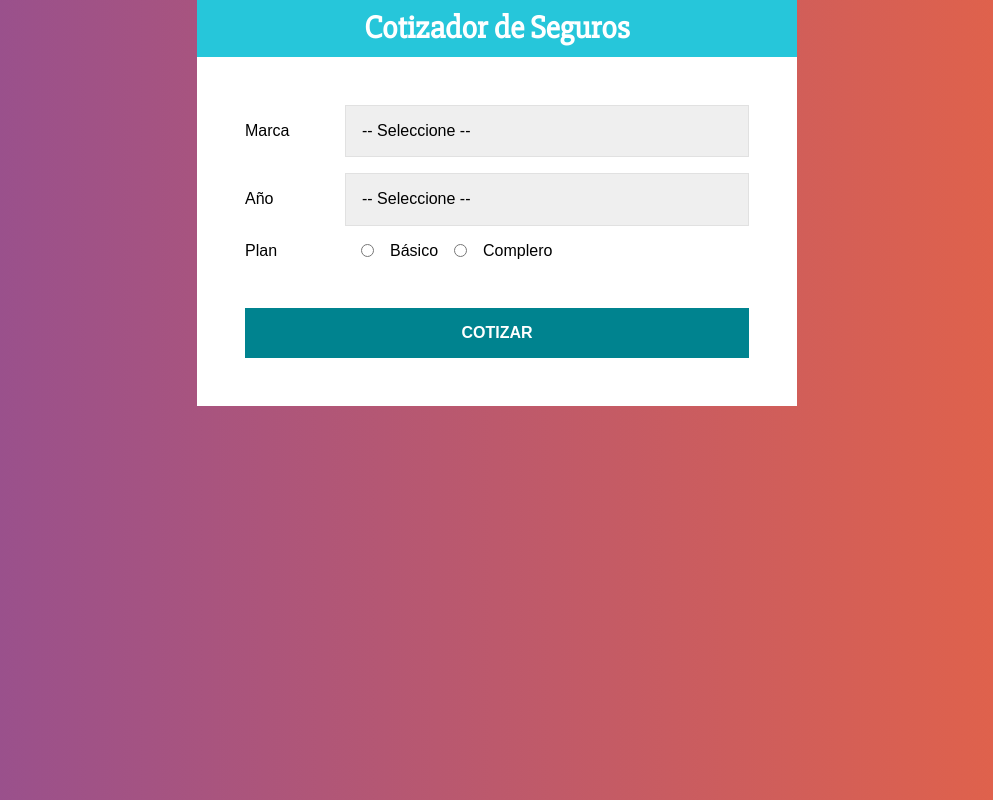
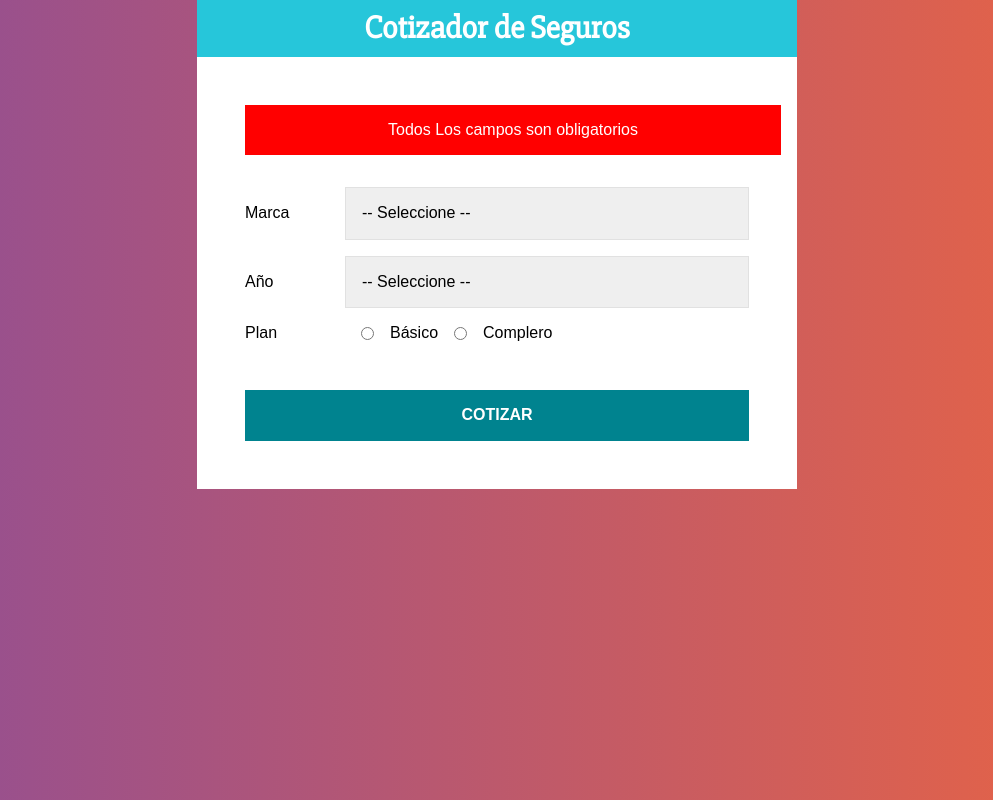
Before and after one commit to AlexanderAyra/Cotizador-de-Seguros, a React (Create React App) app: page / in a window 1280 px wide. Both pictures are taken after a click on the button "COTIZAR". Shown: the whole page, without its empty margins (143-1136 px from the left). Built offline with nearby package versions, Linux system fonts and the light colour scheme.

Commit message:
Validando el Formulario

```diff
--- a/src/components/Formulario.jsx
+++ b/src/components/Formulario.jsx
@@ -41,12 +41,23 @@
 	}
 `
 
+const Error = styled.div`
+	background-color: red;
+	color: white;
+	padding: 1rem;
+	width: 100%;
+	text-align: center;
+	margin-bottom: 2rem;
+`
+
 const Formulario = () => {
 	const [datos, setDatos] = useState({
 		marca: '',
 		year: '',
 		plan: '',
 	})
+
+	const [error, setError] = useState(false)
 
 	const { marca, year, plan } = datos
 
@@ -57,8 +68,21 @@
 		})
 	}
 
+	const handleSubmit = (e) => {
+		e.preventDefault()
+
+		if (marca.trim() === '' || year.trim() === '' || plan.trim() === '') {
+			setError(true)
+			return
+		}
+
+		setError(false)
+	}
+
 	return (
-		<form>
+		<form onSubmit={handleSubmit}>
+			{error ? <Error>Todos Los campos son obligatorios</Error> : null}
+
 			<Campo>
 				<Label>Marca</Label>
 				<Select name='marca' value={marca} onChange={setInformacion}>
@@ -105,7 +129,7 @@
 				/>{' '}
 				Complero
 			</Campo>
-			<Boton type='button'>Cotizar</Boton>
+			<Boton type='submit'>Cotizar</Boton>
 		</form>
 	)
 }
```
